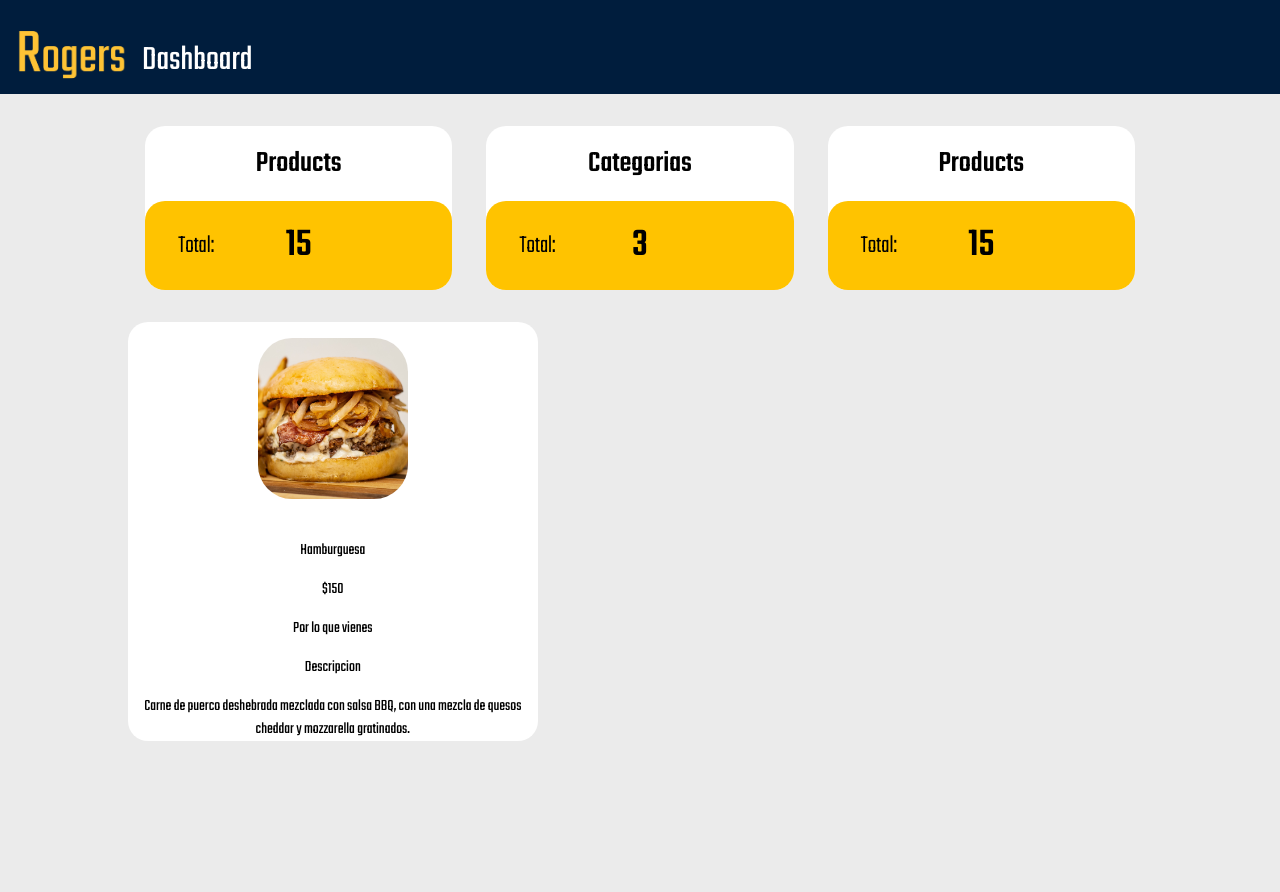
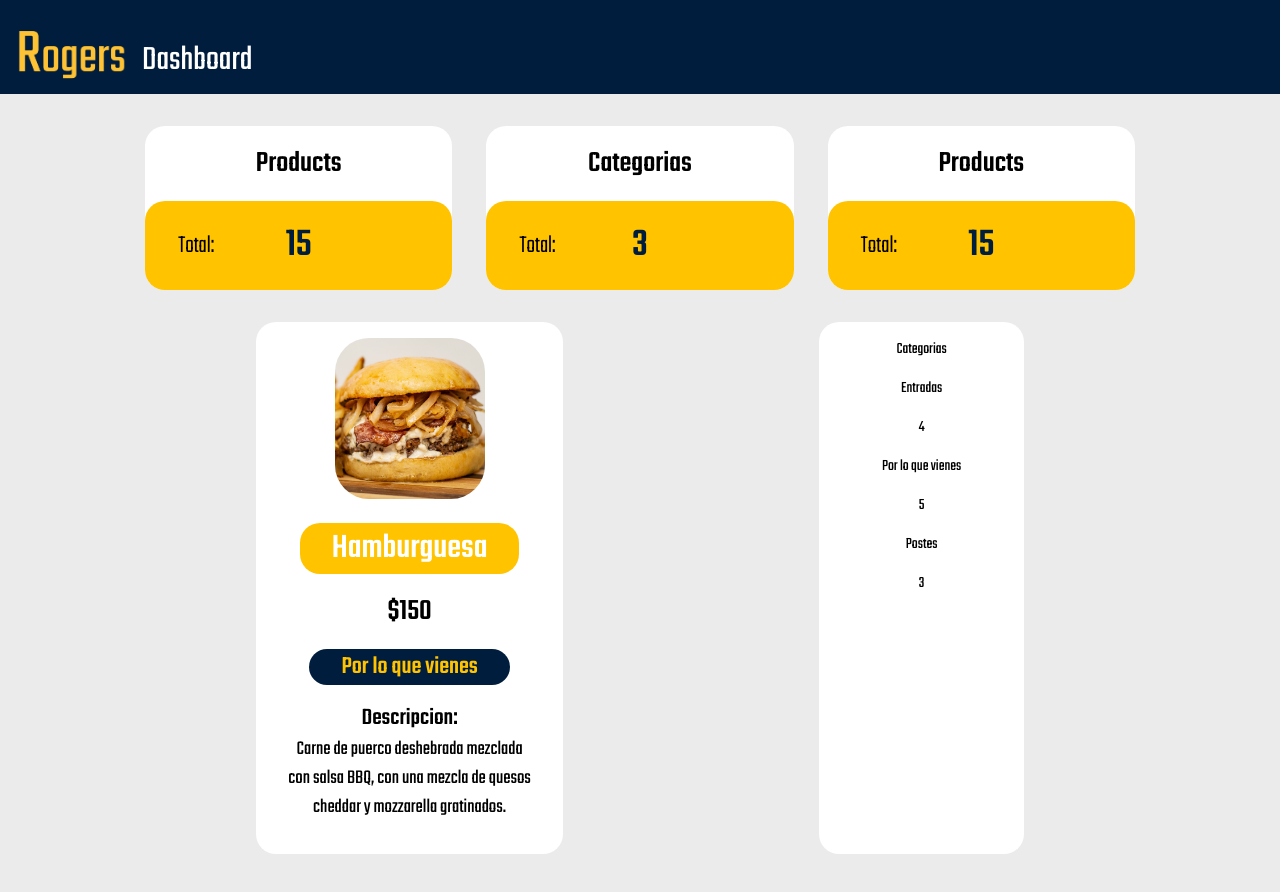
Before and after one commit to RaulLlamas/e-commerce, a React (Create React App) app in the folder react/dashboard/: page / in a window 1280 px wide. Shown: the top 892 px of the page. Before the commit the page ends 800 px from the top, so only its background shows below. Built offline with nearby package versions, Linux system fonts and the light colour scheme.

Commit message:
Paneles Totales

```diff
--- a/react/dashboard/src/App.js
+++ b/react/dashboard/src/App.js
@@ -3,6 +3,7 @@ import React from 'react';
 import Header from './components/Header';
 import Total from './components/Total';
 import LastProduct from './components/LastProduct';
+import Categories from './components/Categories';
 //import Footer from './components/Footer';
 
 //Styles
@@ -18,7 +19,10 @@ function App() {
           <Total title='Categorias' number='3'/>
           <Total title='Products' number='15'/>
         </div>
-        <LastProduct/>
+        <div className='ContainerTotal'>
+          <LastProduct/>
+          <Categories/>
+        </div>
       </div>
 
     </div>
--- /dev/null
+++ b/react/dashboard/src/components/Categories/Categories.css
@@ -0,0 +1,10 @@
+.WrapperCate{
+    width: 20%;
+    background-color: #ffff;
+    text-align: center;
+    border-radius: 20px;
+    margin: 2rem 0;
+}
+.TitleCate{
+
+}
--- /dev/null
+++ b/react/dashboard/src/components/Categories/index.js
@@ -0,0 +1,19 @@
+import React from "react";
+
+import "./Categories.css";
+
+const Categories = () => (
+    <div className='WrapperCate'>
+        <p className='TitleCate'>Categorias</p>
+        <div className='InfoCate'>
+            <p className='SubtitleCate'>Entradas</p>
+            <p className='NumberCate'>4</p>
+            <p className='SubtitleCate'>Por lo que vienes</p>
+            <p className='NumberCate'>5</p>
+            <p className='SubtitleCate'>Postes</p>
+            <p className='NumberCate'>3</p>
+        </div>
+    </div>
+);
+
+export default Categories;
--- a/react/dashboard/src/components/LastProduct/LastProduct.css
+++ b/react/dashboard/src/components/LastProduct/LastProduct.css
@@ -1,12 +1,53 @@
 .LastProduct{
-    width: 40%;
+    width: 30%;
     background-color: #ffff;
     text-align: center;
     border-radius: 20px;
     margin: 2rem 0;
+
 }
 .ImageDetail img{
     width: 150px;
     border-radius: 50px;
     padding: 1rem;
 }
+.ProductInfo{
+    width: 100%;
+
+}
+.ProductName{
+    background-color: #FFC300;
+    color: #ffff;
+    font-size: 35px;
+    font-weight: 500;
+    margin:  0 auto;
+    padding:  0 2rem;
+    border-radius: 20px;
+    width: fit-content;
+}
+.ProductPrice{
+    font-size: 30px;
+    font-weight: 500;
+    margin: 1rem auto;
+}
+.ProductCate{
+    font-size: 25px;
+    font-weight: 500;
+    background-color:#001D3D;
+    color: #FFC300;
+    padding:  0 2rem;
+    border-radius: 20px;
+    width: fit-content;
+    margin: 1rem auto;
+}
+.ProductDescTitle{
+    font-size: 24px;
+    font-weight: 500;
+    margin: 0;
+}
+.ProductDescription{
+    font-size: 20px;
+    padding: 0 2rem;
+    margin: 0;
+    padding-bottom: 2rem;
+}
--- a/react/dashboard/src/components/LastProduct/index.js
+++ b/react/dashboard/src/components/LastProduct/index.js
@@ -13,10 +13,9 @@ const LastProduct = () => (
                 <p class="ProductName">Hamburguesa</p>
                 <p class="ProductPrice" >$150</p>
                 <p class="ProductCate">Por lo que vienes</p>
-                <p class="ProductCate">Descripcion</p>
-                <div class="ProductDescription">
-                    <p>Carne de puerco deshebrada mezclada con salsa BBQ, con una mezcla de quesos cheddar y mozzarella gratinados.</p>
-                </div>
+                <p class="ProductDescTitle">Descripcion:</p>
+                <p class="ProductDescription">Carne de puerco deshebrada mezclada con salsa BBQ, con una mezcla de quesos cheddar y mozzarella gratinados.</p>
+
             </div>
     </div>
 );
--- a/react/dashboard/src/components/Total/Total.css
+++ b/react/dashboard/src/components/Total/Total.css
@@ -33,7 +33,7 @@
     padding: 1rem 0;
     margin: 0;
     text-align: center;
-    color: 001D3D;
+    color: #001D3D;
 }
 .EspacioTotal{
     width: 30%;
```
Also changed, not shown: react/dashboard/src/App.css (line endings or trailing spaces).
